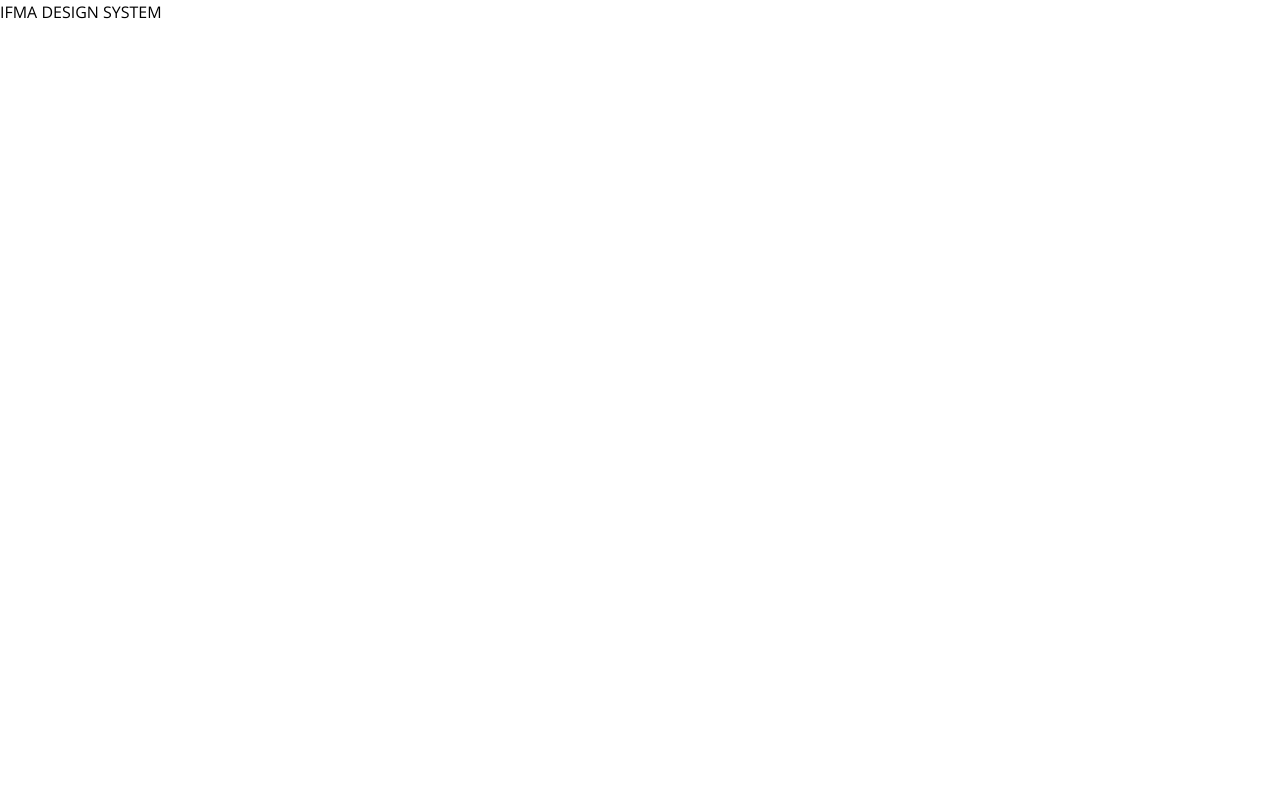
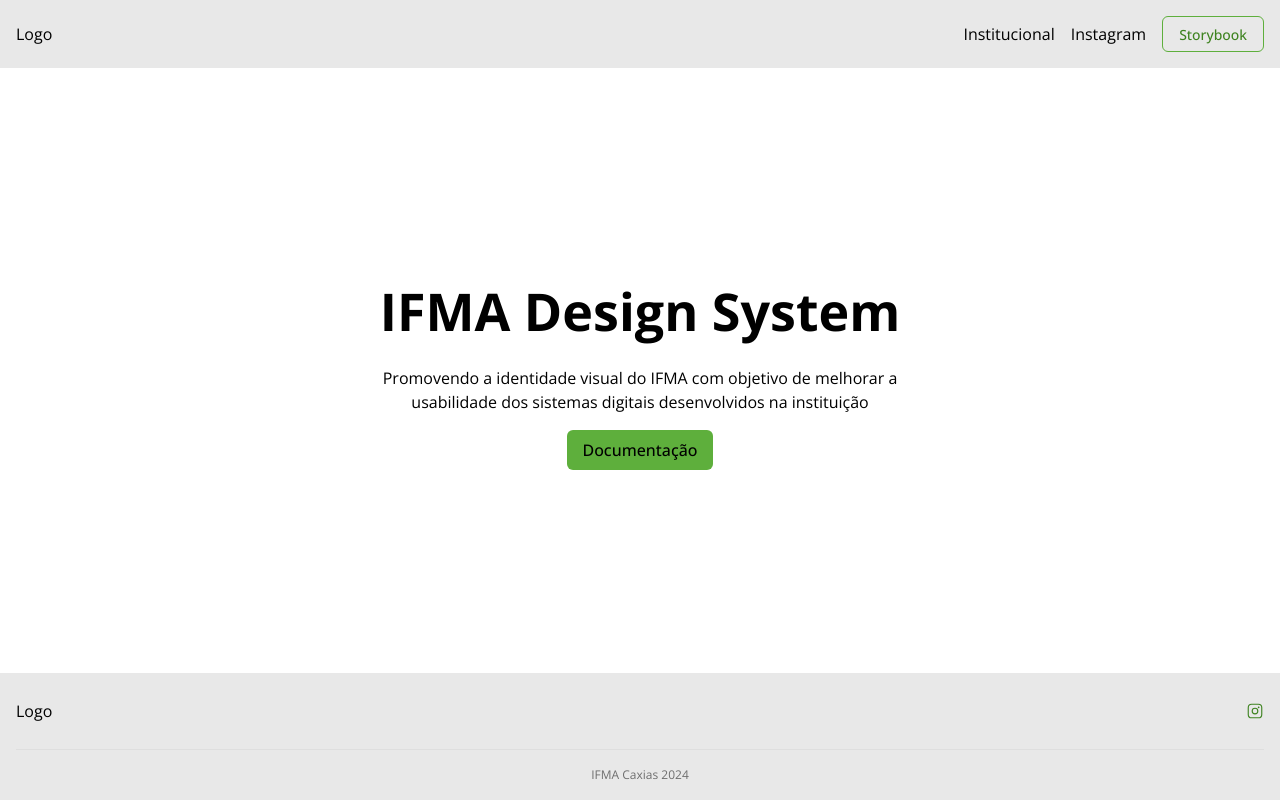
Before and after one commit to RainanAraujo/IFMA-Design-System, a React (Vite) app: page / in a window 1280 px wide. Built offline with nearby package versions, Linux system fonts and the light colour scheme.

Commit message:
feat: home page added

```diff
--- a/index.html
+++ b/index.html
@@ -1,9 +1,8 @@
-<!doctype html>
+<!DOCTYPE html>
 <html lang="en">
   <head>
     <meta charset="UTF-8" />
     <link rel="icon" type="image/svg+xml" href="/vite.svg" />
-
     <meta name="viewport" content="width=device-width, initial-scale=1.0" />
     <title>IFMA Design System</title>
   </head>
--- a/src/App.tsx
+++ b/src/App.tsx
@@ -1,8 +1,72 @@
+import { InstagramLogo } from "@phosphor-icons/react";
+import { Button } from "./components/Button";
+import { Link } from "./components/Link";
+
 function App() {
   return (
-    <>
-      <h1>IFMA DESIGN SYSTEM</h1>
-    </>
+    <div className="flex flex-col w-full h-dvh">
+      <header className="flex w-full  bg-gray-100 ">
+        <div className="flex items-center m-auto justify-between w-full max-w-7xl p-4 px-4 gap-6">
+          <h1 className="text-xl">Logo</h1>
+          <nav>
+            <ul className="flex gap-4 items-center">
+              <li>
+                <Link
+                  href="https://caxias.ifma.edu.br/"
+                  target="_blank"
+                  className="no-underline text-black hover:text-green-500"
+                >
+                  Institucional
+                </Link>
+              </li>
+              <li>
+                <Link
+                  href="https://www.instagram.com/ifmacampuscaxias/"
+                  target="_blank"
+                  className="no-underline text-black hover:text-green-500"
+                >
+                  Instagram
+                </Link>
+              </li>
+              <li>
+                <Button variant="outline" size="small">
+                  Storybook
+                </Button>
+              </li>
+            </ul>
+          </nav>
+        </div>
+      </header>
+      <main className="flex flex-col items-center justify-center w-full p-20 gap-8 h-full">
+        <div className="flex flex-col items-center ">
+          <h1 className="text-dMedium font-bold mb-4">IFMA Design System</h1>
+          <p className="text-medium mb-4 max-w-[560px] text-center">
+            Promovendo a identidade visual do IFMA com objetivo de melhorar a usabilidade dos sistemas digitais
+            desenvolvidos na instituição
+          </p>
+          <Link href="https://www.instagram.com/ifmacampuscaxias/" target="_blank" className="no-underline">
+            <Button>Documentação</Button>
+          </Link>
+        </div>
+      </main>
+
+      <footer className="flex  w-full  bg-gray-100 ">
+        <div className="flex flex-col items-center m-auto justify-between w-full max-w-7xl p-4 px-4 gap-4">
+          <div className="flex w-full items-center justify-between">
+            <h1 className="text-xl">Logo</h1>
+            <div className="flex items-center gap-2">
+              <Link href="/storybook" className="no-underline">
+                <Button variant="ghost" size="large" noPadding>
+                  <InstagramLogo />
+                </Button>
+              </Link>
+            </div>
+          </div>
+          <hr className="w-full" />
+          <p className="text-xSmall text-gray-600">IFMA Caxias 2024</p>
+        </div>
+      </footer>
+    </div>
   );
 }
 
```
